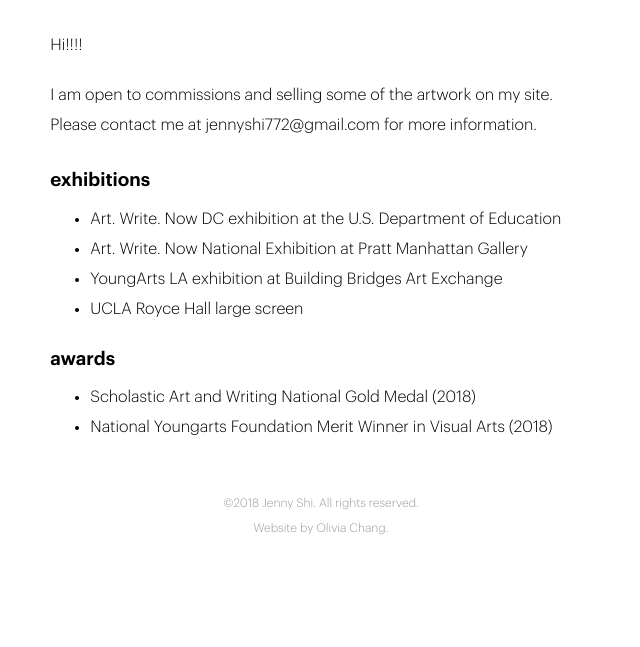
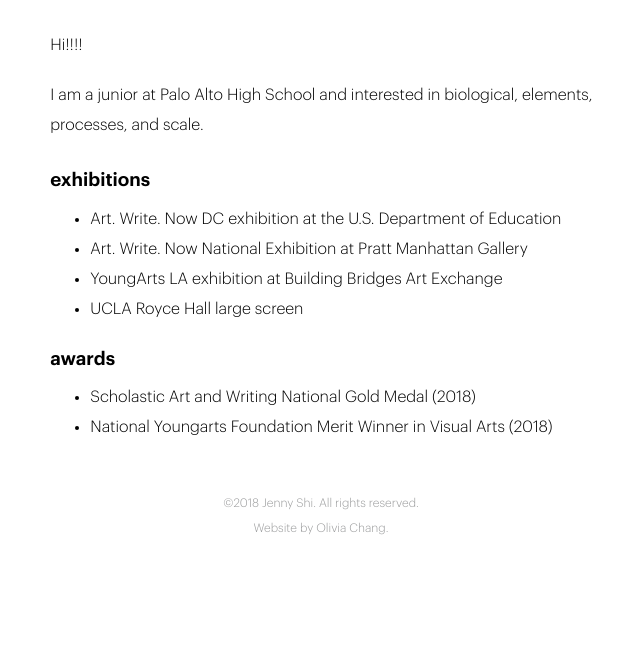
Before and after one commit to oliviachang29/jenny, a Jekyll site: the page built from about.markdown, in a window 1280 px wide. Shown: the part 685-1332 px from the top of the page, without its empty margins (319-959 px from the left). Built offline with Jekyll 4.4.1, drawn with Linux system fonts in a browser that asks for light colours; nearby versions of some CDN libraries.

Commit message:
Updated About

```diff
--- a/about.markdown
+++ b/about.markdown
@@ -10,7 +10,7 @@
 <!-- if you don't want it to be centered, take the text out of <div class="text"> -->
 <div class="text">
 	<p>Hi!!!!</p>
-	<p>I am open to commissions and selling some of the artwork on my site. Please contact me at jennyshi772@gmail.com for more information.</p>
+	<p>I am a junior at Palo Alto High School and interested in biological, elements, processes, and scale. </p>
 	<h3>exhibitions</h3>
 	<ul>
 		<li>Art. Write. Now DC exhibition at the U.S. Department of Education</li>
```
